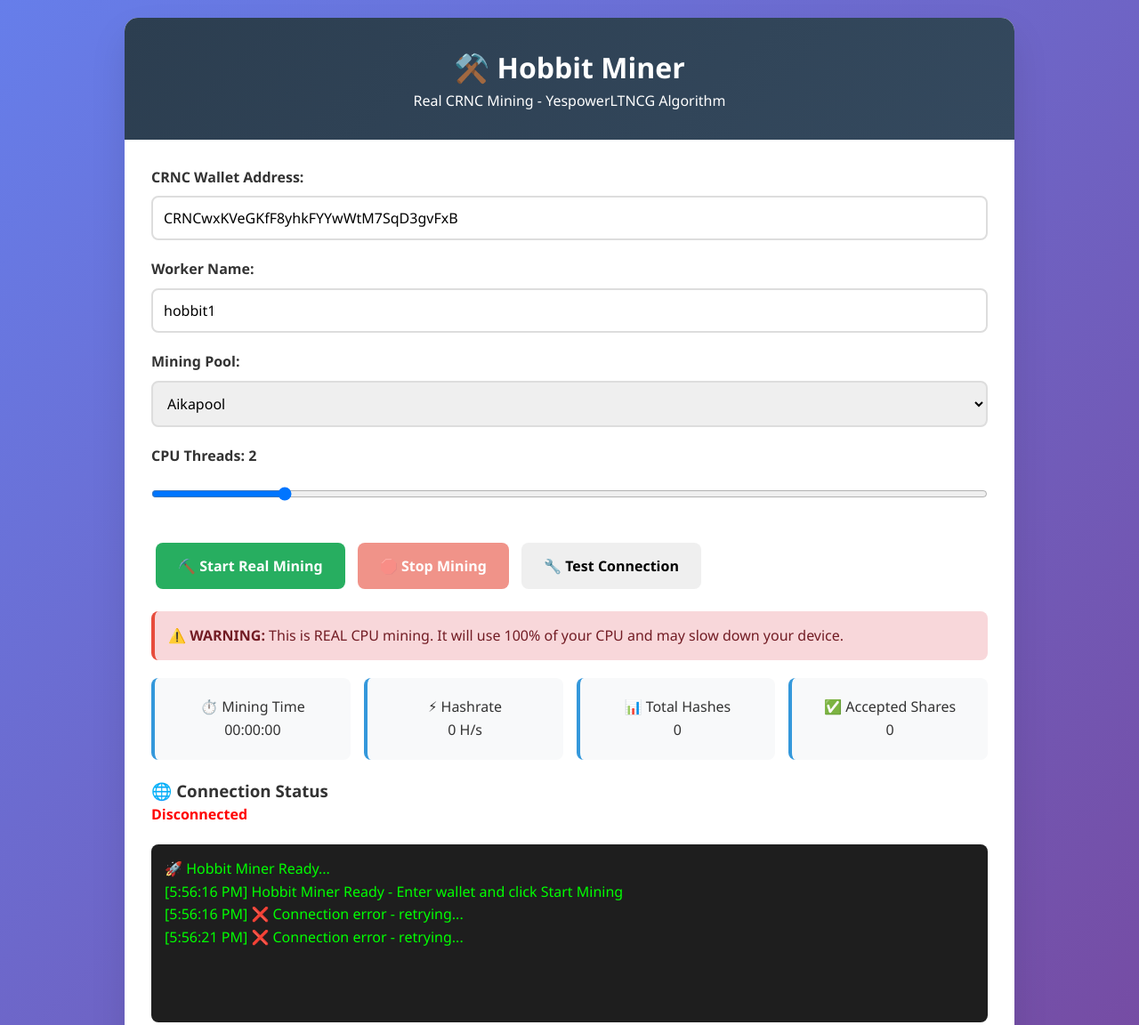
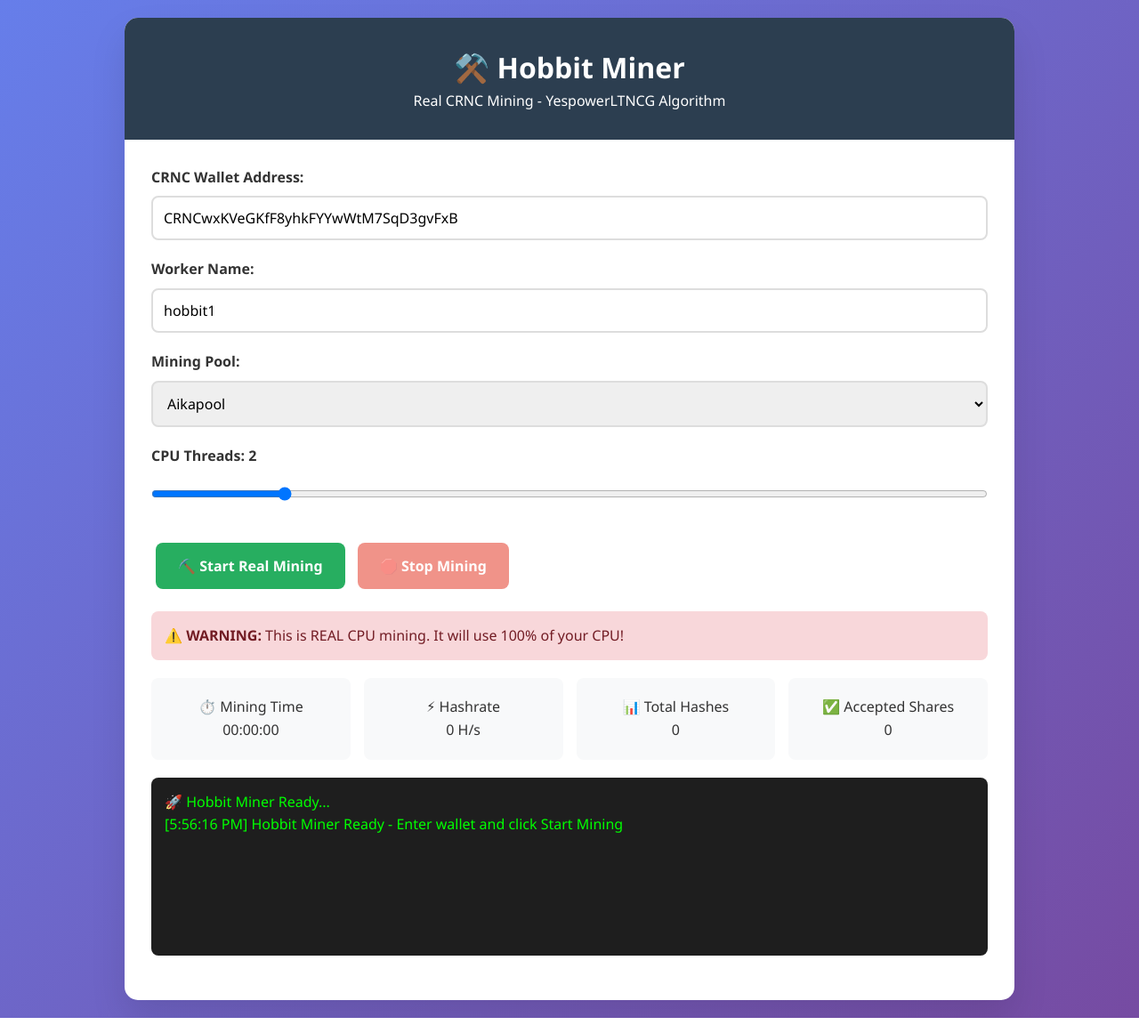
Before and after one commit to HobbitMiner/hobbit-miner, a website: page public/index.html in a window 1280 px wide. Shown: the top 1152 px of the page at 89% size. Drawn offline with Linux system fonts and the light colour scheme; no server answers.

Commit message:
Update index.html

```diff
--- a/public/index.html
+++ b/public/index.html
@@ -5,14 +5,6 @@
     <meta name="viewport" content="width=device-width, initial-scale=1.0">
     <title>⚒️ Hobbit Miner - Real CRNC Mining</title>
     <style>
-        :root {
-            --primary: #2c3e50;
-            --secondary: #3498db;
-            --success: #27ae60;
-            --danger: #e74c3c;
-            --warning: #f39c12;
-        }
-
         * {
             box-sizing: border-box;
             margin: 0;
@@ -38,7 +30,7 @@
         }
 
         header {
-            background: linear-gradient(135deg, var(--primary) 0%, #34495e 100%);
+            background: #2c3e50;
             color: white;
             padding: 30px;
             text-align: center;
@@ -73,17 +65,16 @@
             font-size: 16px;
             font-weight: 600;
             cursor: pointer;
-            transition: all 0.3s;
             margin: 5px;
         }
 
         .btn-success {
-            background: var(--success);
+            background: #27ae60;
             color: white;
         }
 
         .btn-danger {
-            background: var(--danger);
+            background: #e74c3c;
             color: white;
         }
 
@@ -104,7 +95,6 @@
             padding: 20px;
             border-radius: 8px;
             text-align: center;
-            border-left: 4px solid var(--secondary);
         }
 
         .cpu-warning {
@@ -113,12 +103,7 @@
             padding: 15px;
             border-radius: 8px;
             margin: 20px 0;
-            border-left: 4px solid var(--danger);
         }
-
-        .status-connected { color: green; font-weight: bold; }
-        .status-disconnected { color: red; font-weight: bold; }
-        .status-mining { color: orange; font-weight: bold; }
 
         .log-container {
             background: #1e1e1e;
@@ -166,11 +151,10 @@
             <div class="actions">
                 <button id="startBtn" class="btn btn-success">⛏️ Start Real Mining</button>
                 <button id="stopBtn" class="btn btn-danger" disabled>🛑 Stop Mining</button>
-                <button id="testBtn" class="btn">🔧 Test Connection</button>
             </div>
 
             <div class="cpu-warning">
-                <strong>⚠️ WARNING:</strong> This is REAL CPU mining. It will use 100% of your CPU and may slow down your device.
+                <strong>⚠️ WARNING:</strong> This is REAL CPU mining. It will use 100% of your CPU!
             </div>
 
             <div class="stats-grid">
@@ -192,12 +176,6 @@
                 </div>
             </div>
 
-            <div class="pool-status">
-                <h3>🌐 Connection Status</h3>
-                <div id="connectionStatus" class="status-disconnected">Disconnected</div>
-                <div id="workerStats"></div>
-            </div>
-
             <div class="log-container" id="log">
                 <div>🚀 Hobbit Miner Ready...</div>
             </div>
```
